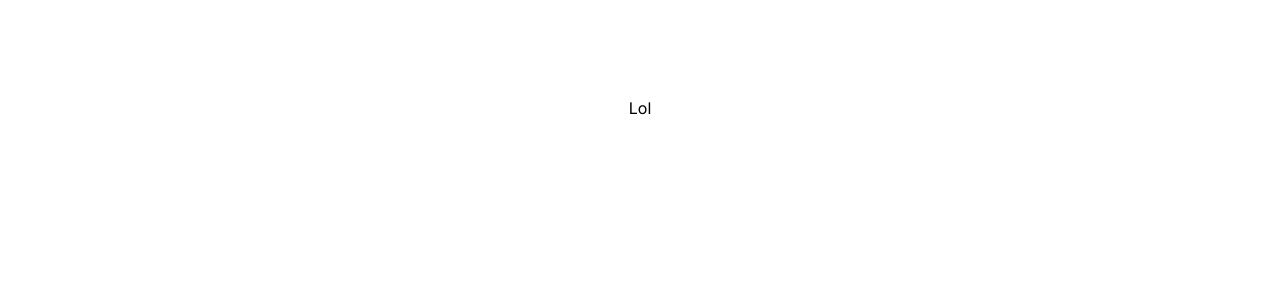
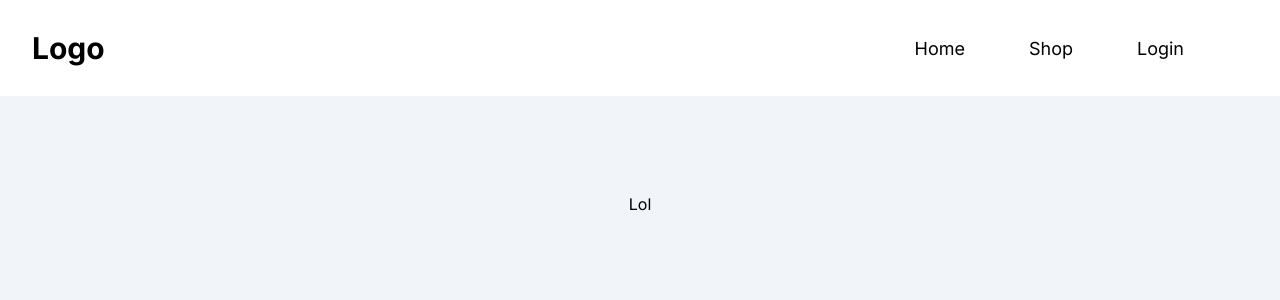
Before and after one commit to ajarek/next-14-ep-22-ecommerce-auth, a Next.js app: page / in a window 1280 px wide. Shown: the top 300 px of the page. Built offline with nearby package versions, Linux system fonts and the light colour scheme.

Commit message:
added responsive Navbar

```diff
--- a/app/layout.tsx
+++ b/app/layout.tsx
@@ -1,6 +1,7 @@
 import type { Metadata } from 'next'
 import { Inter } from 'next/font/google'
 import './globals.css'
+import Navbar from '@/components/Navbar'
 
 const inter = Inter({ subsets: ['latin'] })
 
@@ -16,7 +17,10 @@ export default function RootLayout({
 }) {
   return (
     <html lang="en">
-      <body className={inter.className}>{children}</body>
+      <body className={inter.className}>
+        <Navbar/>
+        {children}
+        </body>
     </html>
   )
 }
--- a/app/page.tsx
+++ b/app/page.tsx
@@ -2,7 +2,7 @@ import Image from 'next/image'
 
 export default function Home() {
   return (
-    <main className="flex min-h-screen flex-col items-center justify-between p-24">
+    <main className="flex min-h-screen flex-col items-center justify-between p-24 bg-slate-100">
                   <h1>Lol</h1>
     </main>
   )
--- /dev/null
+++ b/components/Navbar.tsx
@@ -0,0 +1,67 @@
+'use client'
+
+import React, { useState } from 'react'
+const Navbar = () => {
+  const [isMenuOpen, setIsMenuOpen] = useState(false)
+  const navLinks = [
+    { href: '/', label: 'Home' },
+    { href: '/shop', label: 'Shop' },
+    { href: '/login', label: 'Login' },
+  ]
+  return (
+    <>
+      <header className='  max-w-[1440px] mx-auto z-10 w-full'>
+        <nav className='h-24 flex justify-between items-center max-container  px-8 py-2'>
+          <div>
+
+          <a
+            href='/'
+            className='text-3xl font-bold'
+          >
+            Logo
+          </a>
+          </div>
+
+          <ul className=' flex justify-center items-center gap-16 max-lg:hidden mr-16 max-lg:mr-0'>
+            {navLinks.map((item) => (
+              <li key={item.label}>
+                <a
+                  href={item.href}
+                  className='font-montserrat leading-normal text-lg text-slate-gray'
+                >
+                  {item.label}
+                </a>
+              </li>
+            ))}
+          </ul>
+
+          <div
+            className='hidden max-lg:block cursor-pointer'
+            onClick={() => {
+              setIsMenuOpen(!isMenuOpen)
+            }}
+          >
+            {isMenuOpen ? '❌' : '🟰'}
+          </div>
+        </nav>
+      </header>
+      {isMenuOpen && (
+        <div className='flex justify-end'>
+          <ul className='absolute w-1/4 lg:hidden flex flex-col items-end justify-start  p-4 gap-6  bg-white'>
+            {navLinks.map((item) => (
+              <li key={item.label}>
+                <a
+                  href={item.href}
+                  className='font-montserrat leading-normal text-lg text-slate-gray'
+                >
+                  {item.label}
+                </a>
+              </li>
+            ))}
+          </ul>
+        </div>
+      )}
+    </>
+  )
+}
+export default Navbar
```
